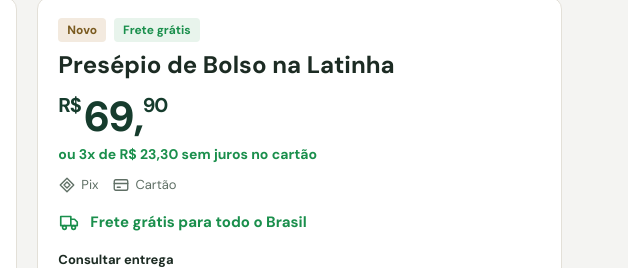
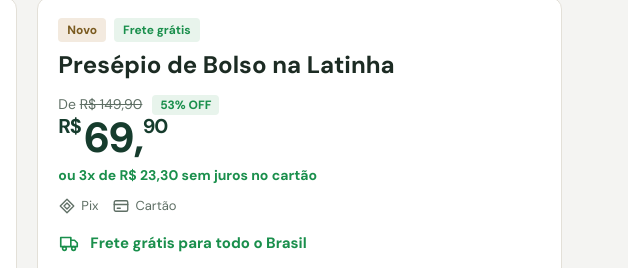
Before and after one commit to trabalhobsdo-glitch/presepio, a plain HTML site: page index.html in a window 1280 px wide. Shown: the part 151-419 px from the top of the page, 652-1280 px from the left. Drawn offline with Linux system fonts and the light colour scheme.

Commit message:
Update index.html

```diff
--- a/index.html
+++ b/index.html
@@ -33,6 +33,7 @@
   <div class="box" id="buybox">
     <div class="tags"><span class="tag n">Novo</span><span class="tag">Frete grátis</span></div>
     <h1>Presépio de Bolso na Latinha</h1>
+    <div class="old">De <s>R$ 149,90</s> <span style="background:#e8f4ec;color:var(--ok);font-weight:800;font-size:12px;padding:2px 8px;border-radius:4px;margin-left:6px">53% OFF</span></div>
     <div class="price" id="preco"></div>
     <div class="parc" id="parc"></div>
     <div class="pays"><span class="i-w"><span class="i" data-i="pix" data-s="18"></span>Pix</span><span><span class="i" data-i="card" data-s="18"></span>Cartão</span></div>
```
